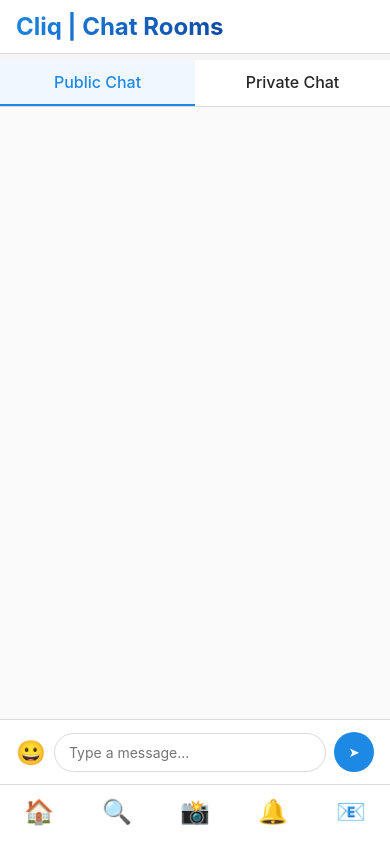
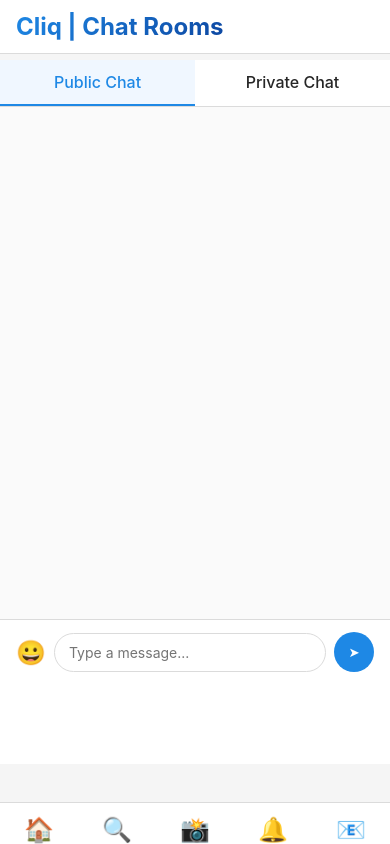
Before and after one commit to MKB-NEL/businessclub, a plain HTML site: page chat.html in a window 390 px wide. Drawn offline with Linux system fonts and the light colour scheme; no server answers.

Commit message:
Update chat.html

```diff
--- a/chat.html
+++ b/chat.html
@@ -83,8 +83,8 @@
     display: flex;
     flex-direction: column;
     margin-top: 60px;
-    margin-bottom: 60px;
-    height: calc(100vh - 120px); /* Account for header and footer */
+    margin-bottom: 70px; /* Increased to ensure footer clearance */
+    min-height: calc(100vh - 130px); /* Use min-height for mobile keyboard */
     overflow: hidden;
 }
 
@@ -195,10 +195,13 @@
 
 .input-container {
     padding: 12px 16px;
+    padding-bottom: calc(12px + 70px + env(safe-area-inset-bottom, 0px)); /* Added to clear footer */
     background-color: white;
     border-top: 1px solid #dbdbdb;
     display: flex;
     align-items: center;
+    position: relative; /* Ensure proper stacking */
+    z-index: 50; /* Below header, above footer if needed */
 }
 
 .message-input {
@@ -404,16 +407,14 @@
 footer {
     position: fixed;
     bottom: 0;
-            height: 60px; /* Explicitly set if needed */
-            padding: 12px 0;
     width: 100%;
     background-color: white;
     border-top: 1px solid #dbdbdb;
     padding: 12px 0;
+    padding-bottom: env(safe-area-inset-bottom, 0px); /* Added for iOS safe area */
     display: flex;
     justify-content: space-around;
     z-index: 100;
-
 }
 
 .footer-icon {
@@ -452,6 +453,16 @@
     .message-input, .private-room-input {
         padding: 10px 14px;
         font-size: 14px;
+    }
+
+    /* Added for mobile footer/input fix */
+    .chat-container {
+        margin-bottom: 80px;
+        min-height: calc(100vh - 140px);
+    }
+
+    .input-container {
+        padding-bottom: calc(12px + 80px + env(safe-area-inset-bottom, 0px));
     }
 }
     </style>
@@ -1025,6 +1036,22 @@
                 privateEmojiPicker.classList.remove('show');
             }
         });
+        function adjustForKeyboard() {
+    const inputContainers = document.querySelectorAll('.input-container');
+    const footer = document.querySelector('footer');
+    window.addEventListener('resize', () => {
+        const footerHeight = footer.offsetHeight;
+        inputContainers.forEach(container => {
+            container.style.paddingBottom = `${footerHeight + 20}px`;
+        });
+    });
+    window.addEventListener('focusout', () => {
+        inputContainers.forEach(container => {
+            container.style.paddingBottom = 'calc(12px + 70px)';
+        });
+    });
+}
+adjustForKeyboard();
     </script>
 </body>
 </html>
```
Lines whose indentation alone changed are shown as unchanged.
